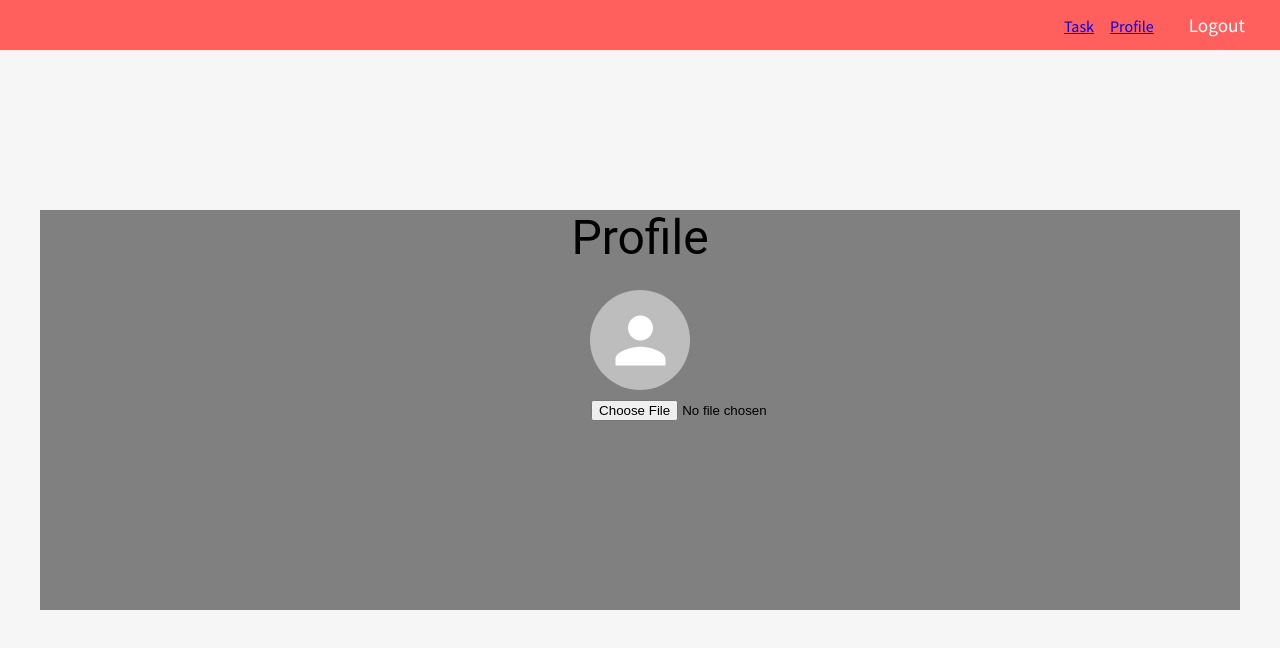
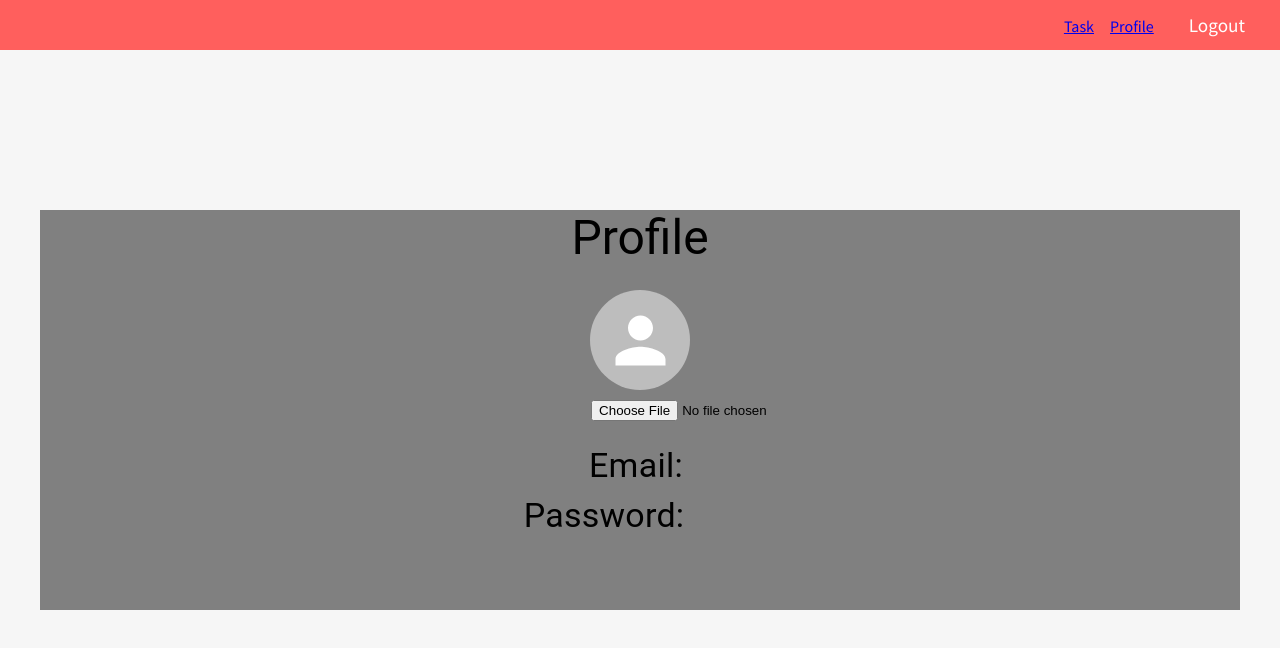
Before and after one commit to ChrisS561/ToDo-List, a React (Create React App) app: page /profile in a window 1280 px wide. Shown: the top 648 px of the page. Built offline with nearby package versions, Linux system fonts and the light colour scheme; no server answers; the database is empty.

Commit message:
added to the profike

```diff
--- a/src/AppBootstrap.tsx
+++ b/src/AppBootstrap.tsx
@@ -7,10 +7,12 @@ import useBootstrapEffect from './Hooks/useBootstrapEffect';
 import ProfileContainer from './components/ProfileContainer';
 import { Routes, Route, BrowserRouter } from 'react-router-dom';
 
+
 function AppBootstrap() {
 	const [isLoggedIn, setIsLoggedIn] = useState(false);
 	const loggedInStatus = localStorage.getItem('loggedInStatus'); // Retrieve the loggedInStatus from local storage
 	const [loggedInPage, setLoggedInPage] = useState('Profile');
+
 	useBootstrapEffect();
 
 	useEffect(() => {
@@ -25,7 +27,7 @@ function AppBootstrap() {
 		<BrowserRouter>
 			<Routes>
 				<Route
-					path="/login"
+					path="/"
 					element={<LoginContainer setIsLoggedIn={setIsLoggedIn} />}
 				/>
 				<Route
--- a/src/atoms.ts
+++ b/src/atoms.ts
@@ -4,3 +4,9 @@ import { TaskRecord } from "./types";
 export const tasksAtom = atom<TaskRecord[]>({key: "tasks",
 default: []
 });
+
+export const loginFormAtom = atom({key: "loginForm",
+default:{
+    email: '',
+    password: '',
+}})
--- a/src/components/LoginContainer.tsx
+++ b/src/components/LoginContainer.tsx
@@ -2,6 +2,9 @@ import Textfield from './Textfield'; // Importing the Textfield component from '
 import SubmitButton from './SubmitButton'; // Importing the SubmitButton component from './SubmitButton'
 import { ChangeEvent, useState } from 'react';
 import { TextField } from '@mui/material';
+import { useRecoilState } from 'recoil';
+import { loginFormAtom } from '../atoms';
+import {useNavigate } from 'react-router-dom';
 
 const credentials = {
 	email: 'test@test.com',
@@ -13,11 +16,9 @@ type Props = {
 };
 
 export default function LoginContainer({ setIsLoggedIn }: Props) {
-	const [loginForm, setLoginForm] = useState({
-		email: '',
-		password: '',
-	});
+	const [loginForm, setLoginForm] = useRecoilState(loginFormAtom);
 	const [errorMessage, setErrorMessage] = useState<string | null>(null);
+	const navigate = useNavigate();
 
 	const handleLoginChange = (event: ChangeEvent<HTMLInputElement>) => {
 		const { name, value } = event.target;
@@ -31,6 +32,7 @@ export default function LoginContainer({ setIsLoggedIn }: Props) {
 			console.log('You are logged in');
 			localStorage.setItem('loggedInStatus', 'loggedIn');
 			setErrorMessage('');
+			navigate("/tasks")
 		} else {
 			console.error('Login Failed'); // Log an error if login fails
 			localStorage.setItem('loggedInStatus', 'notLoggedIn');
@@ -42,19 +44,6 @@ export default function LoginContainer({ setIsLoggedIn }: Props) {
 		<div className="login-box">
 			{/* Outer container for the login box */}
 			<div className="login-title">Login</div> {/* Title for the login box */}
-			{/* <Textfield
-				label="email"
-				inputType="text"
-				handleChange={handleLoginChange}
-				name="email"
-			/>{' '} */}
-			{/* Textfield component for the email input */}
-			{/* <Textfield
-				label="password"
-				inputType="password"
-				handleChange={handleLoginChange}
-				name="password"
-			/>{' '} */}
 			<TextField
 				label="Email"
 				fullWidth
@@ -69,6 +58,7 @@ export default function LoginContainer({ setIsLoggedIn }: Props) {
 				sx={{ marginTop: 3 }}
 				value={loginForm.password}
 				onChange={handleLoginChange}
+				type='password'
 				name="password"
 			/>
 			{/* Textfield component for the password input */}
--- a/src/components/ProfileContainer.tsx
+++ b/src/components/ProfileContainer.tsx
@@ -1,21 +1,33 @@
 import React, { ChangeEvent, useState } from 'react';
 import NavBar from './NavBar';
 import { Avatar, Button, Container, Typography } from '@mui/material';
+import { useRecoilValue } from 'recoil';
+import { loginFormAtom } from '../atoms';
+
 
 type Props = {
 	setIsLoggedIn: (value: boolean) => void;
 };
 
+// ProfileContainer component
 export default function ProfileContainer({ setIsLoggedIn }: Props) {
+	// State to hold the profile picture
 	const [picture, setPicture] = useState('');
 
+	// Access the loginFormAtom value using Recoil's useRecoilValue hook
+	const login = useRecoilValue(loginFormAtom);
+	console.log(login);
 
+	// Function to handle the image upload
+	//The FileReader object provides various methods to read files
 	const handleImage = (event: ChangeEvent<HTMLInputElement>) => {
-        event.preventDefault()
+		event.preventDefault();
 		if (event.target.files && event.target.files.length > 0) {
 			const file = event.target.files[0];
 			const reader = new FileReader();
 
+			// Read the image file as a data URL and update the 'picture' state
+			//onload: Triggers when the file reading is successfully completed.
 			reader.onload = (e) => {
 				if (e.target?.result) {
 					setPicture(e.target.result.toString());
@@ -28,7 +40,10 @@ export default function ProfileContainer({ setIsLoggedIn }: Props) {
 
 	return (
 		<div>
+			{/* Render the NavBar component */}
 			<NavBar setIsLoggedIn={setIsLoggedIn} />
+
+			{/* Container to display profile information */}
 			<Container
 				fixed
 				sx={{
@@ -40,12 +55,17 @@ export default function ProfileContainer({ setIsLoggedIn }: Props) {
 					flexDirection: 'column',
 				}}
 			>
+				{/* Heading */}
 				<Typography variant="h3">Profile</Typography>
+
+				{/* Avatar to display the profile picture */}
 				<Avatar
 					alt="Photo"
 					src={picture}
 					sx={{ width: 100, height: 100, marginTop: 3 }}
 				/>
+
+				{/* File input for uploading profile picture */}
 				<div>
 					<input
 						type="file"
@@ -54,6 +74,14 @@ export default function ProfileContainer({ setIsLoggedIn }: Props) {
 						style={{ marginLeft: '9.7rem', marginTop: 10 }}
 					/>
 				</div>
+
+				{/* Display the email and password from the loginFormAtom */}
+				<Typography variant="h4" mt={3} mr={1}>
+					Email: {login.email}
+				</Typography>
+				<Typography variant="h4" mt={1} mr={9}>
+					Password: {login.password}
+				</Typography>
 			</Container>
 		</div>
 	);
```
